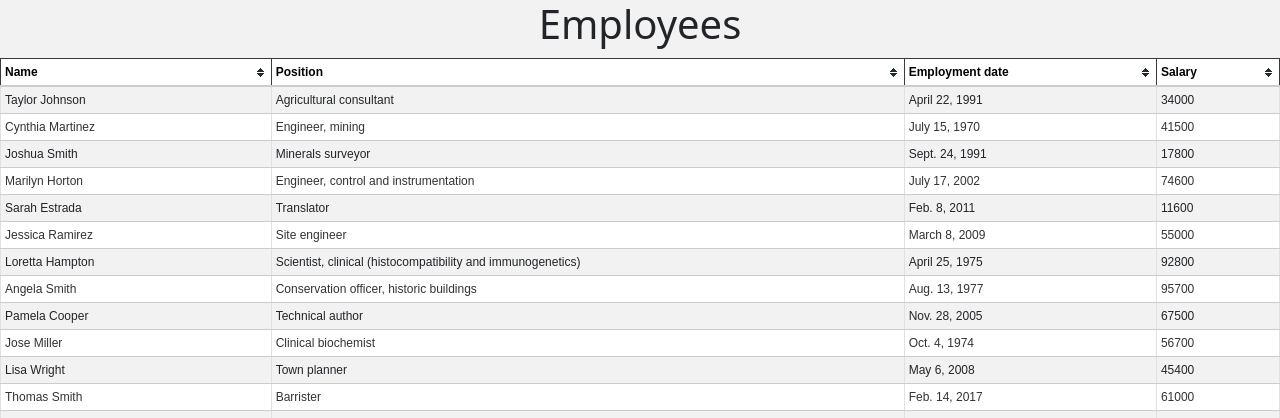
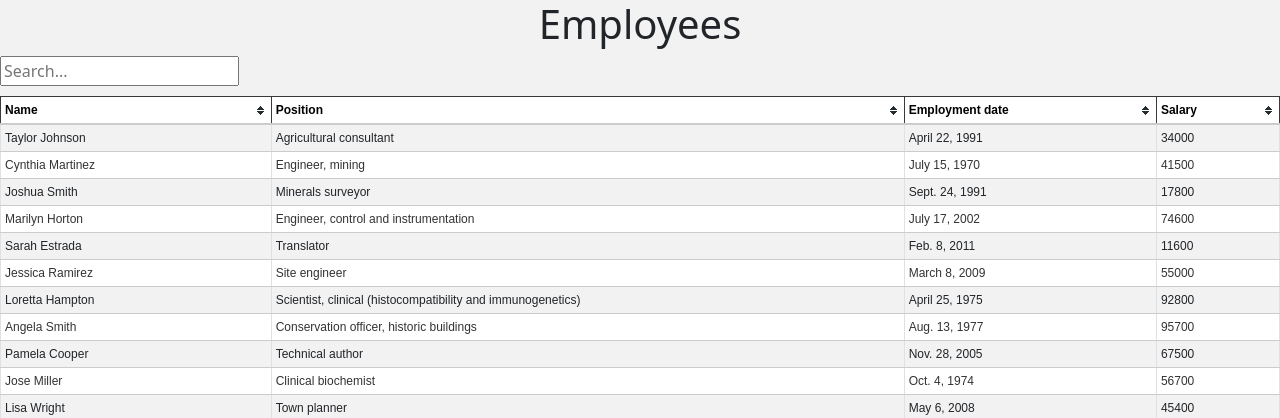
Before and after one commit to sergey-karavanets/test_project, a Django app: page / in a window 1280 px wide. Shown: the top 418 px of the page. Run offline with Django 4.2, Linux system fonts and the light colour scheme; data comes from the database, SQL or seed files in the repository; some libraries are stand-ins or nearby versions.

Commit message:
add form in index.html

```diff
--- a/abz_agency/database/templates/database/index.html
+++ b/abz_agency/database/templates/database/index.html
@@ -16,7 +16,9 @@
 </head>
 <body>
     <h1>Employees</h1>
-
+        <form action="{% url 'search' %}" method="get">
+            <input name="q" type="text" placeholder="Search...">
+        </form>
     <table class="table table-striped table-bordered" id="myTable">
         <thead>
             <tr class="table-dark">
```
